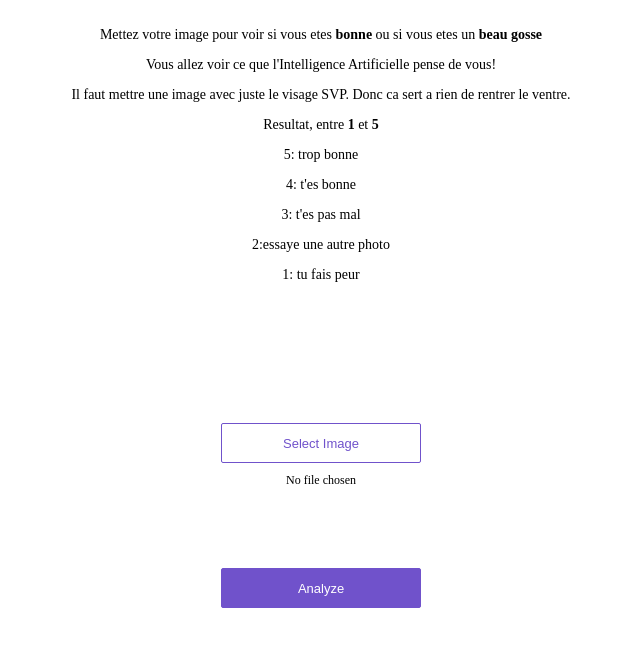
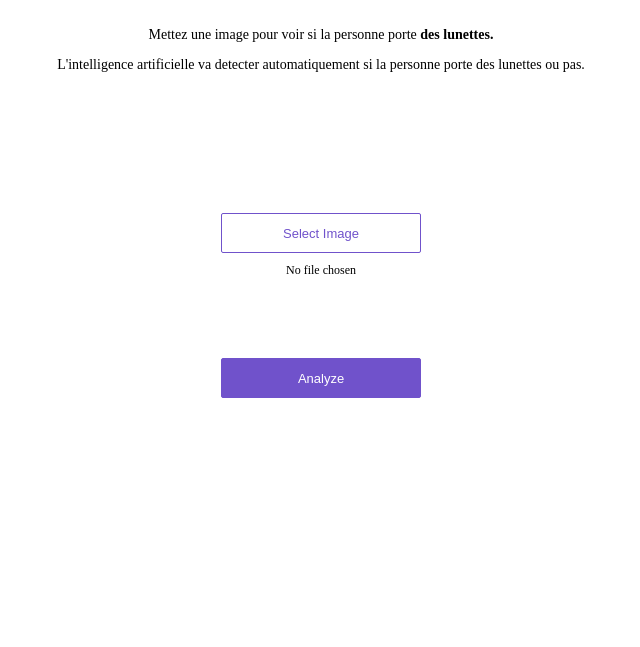
Before and after one commit to IAbeteEtMechante/Lunettes_ou_pas, a plain HTML site: page app/view/index.html in a window 1280 px wide. Shown: the part 85-732 px from the top of the page, without its empty margins (319-959 px from the left). Drawn offline with Linux system fonts and the light colour scheme.

Commit message:
Update index.html

```diff
--- a/app/view/index.html
+++ b/app/view/index.html
@@ -9,33 +9,12 @@
   <div class='center'>
     <div class='title'>Bonne...ou pas bonne?</div>
     <p>
-      Mettez votre image pour voir si vous etes <strong>bonne</strong>
-      ou si vous etes un <strong>beau gosse</strong>
+      Mettez une image pour voir si la personne porte <strong>des lunettes.</strong>
     </p>
     <p>
-      Vous allez voir ce que l'Intelligence Artificielle pense de vous!
+      L'intelligence artificielle va detecter automatiquement si la personne porte des lunettes ou pas.
     </p>
-    <p>
-      Il faut mettre une image avec juste le visage SVP. Donc ca sert a rien de rentrer le ventre.
-    </p>
-    <p>
-      Resultat, entre <strong>1</strong> et <strong>5</strong>
-    </p>
-    <p>
-      5: trop bonne
-    </p>
-    <p>
-      4: t'es bonne
-    </p>
-    <p>
-      3: t'es pas mal
-    </p>
-    <p>
-      2:essaye une autre photo
-    </p>
-    <p>
-      1: tu fais peur
-    </p>
+
     <div class='content'>
       <div class='no-display'>
         <input id='file-input'
```
